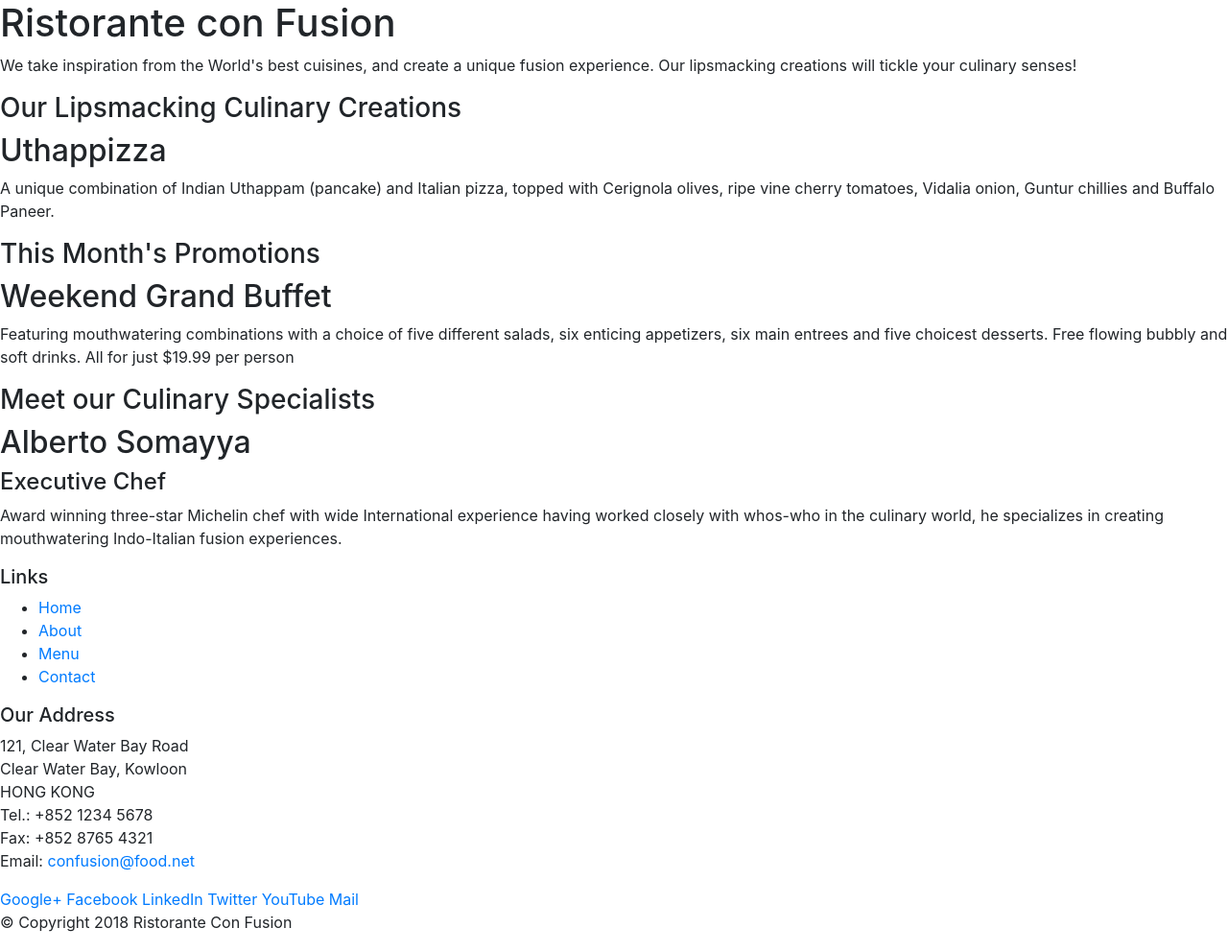
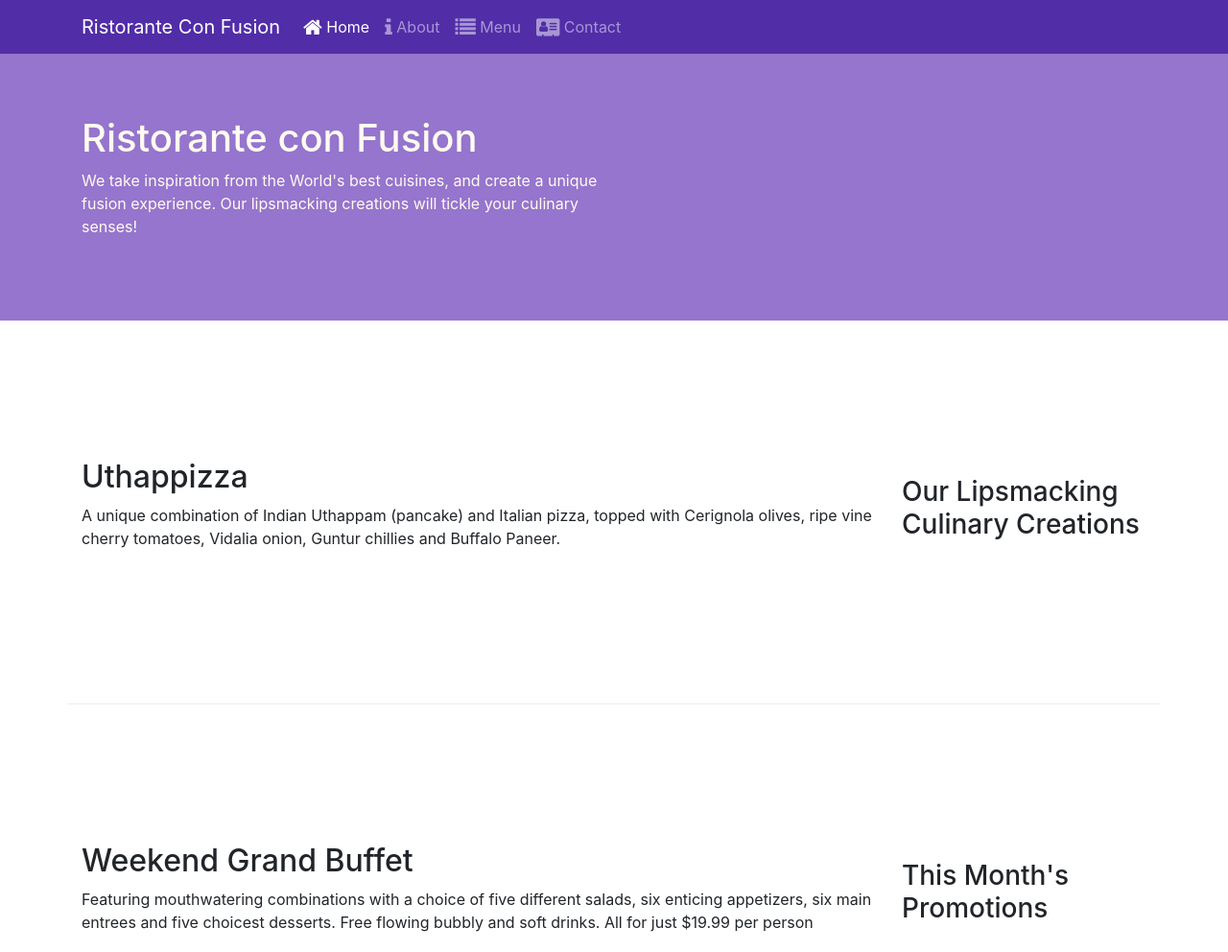
Before and after one commit to mohammedachbar/Bootstrap-test, a website: page index.html in a window 1280 px wide. Shown: the top 992 px of the page at 96% size. Drawn offline with nearby package versions, Linux system fonts and the light colour scheme.

Commit message:
bootstrap 3

```diff
--- /dev/null
+++ b/css/styles.css
@@ -0,0 +1,39 @@
+.row-header{
+    margin:0px auto;
+    padding:0px;
+}
+
+.row-content {
+    margin:0px auto;
+    padding: 50px 0px 50px 0px;
+    border-bottom: 1px ridge;
+    min-height:400px;
+}
+
+.footer{
+    background-color: #D1C4E9;
+    margin:0px auto;
+    padding: 20px 0px 20px 0px;
+}
+
+.jumbotrn {
+    padding:70px 30px 70px 30px;
+    margin:0px auto;
+    background: #9575CD ;
+    color:floralwhite;
+}
+
+address{
+    font-size:80%;
+    margin:0px;
+    color:#0f0f0f;
+}
+
+body{
+    padding:50px 0px 0px 0px;
+    z-index:0;
+}
+
+.navbar-dark {
+     background-color: #512DA8;
+}
--- a/index.html
+++ b/index.html
@@ -6,53 +6,73 @@
     <meta charset="utf-8">
     <meta name="viewport" content="width=device-width, initial-scale=1, shrink-to-fit=no">
     <meta http-equiv="x-ua-compatible" content="ie=edge">
+    <meta name="viewport" content="width=device-width, initial-scale=1, shrink-to-fit=no">
 
     <!-- Bootstrap CSS -->
+    <link href="css/styles.css" rel="stylesheet">
     <link rel="stylesheet" href="node_modules/bootstrap/dist/css/bootstrap.min.css">
+    <link rel="stylesheet" href="node_modules/font-awesome/css/font-awesome.min.css">
+    <link rel="stylesheet" href="node_modules/bootstrap-social/bootstrap-social.css">
 </head>
 
 <body>
+    <nav class="navbar navbar-dark navbar-expand-sm  fixed-top">
+        <div class="container">
+            <button class="navbar-toggler" type="button" data-toggle="collapse" data-target="#Navbar">
+                <span class="navbar-toggler-icon"></span>
+            </button>
+           <a class="navbar-brand" href="#">Ristorante Con Fusion</a>
+           <div class="collapse navbar-collapse" id="Navbar">
+                <ul class="navbar-nav mr-auto">
+                    <li class="nav-item active"><a class="nav-link" href="#"><span class="fa fa-home fa-lg"></span> Home</a></li>
+                    <li class="nav-item"><a class="nav-link" href="./aboutus.html"><span class="fa fa-info fa-lg"></span> About</a></li>
+                    <li class="nav-item"><a class="nav-link" href="#"><span class="fa fa-list fa-lg"></span> Menu</a></li>
+                    <li class="nav-item"><a class="nav-link" href="#"><span class="fa fa-address-card fa-lg"></span> Contact</a></li>
+                 </ul>
+            </div>
+        </div>
+    </nav>
 
-    <header>
-        <div>
-            <div>
-                <div>
+    <header class="jumbotrn">
+        <div class="container" >
+            <div class="row row-header">
+                <div class="col-12 col-sm-6">
                     <h1>Ristorante con Fusion</h1>
                     <p>We take inspiration from the World's best cuisines, and create a unique fusion experience. Our lipsmacking creations will tickle your culinary senses!</p>
                 </div>
-                <div>
+                <div class="col-12 col-sm-6">
                 </div>
             </div>
         </div>
     </header>
 
-    <div>
-        <div>
-            <div>
+    <div class="container">
+        <div class="row row-content align-items-center">
+            <div class="col-12 order-sm-last col-sm-4 col-md-3">
                 <h3>Our Lipsmacking Culinary Creations</h3>
             </div>
-            <div>
+            <div class="col-12  order-sm-first col-sm">
                 <h2>Uthappizza</h2>
                 <p>A unique combination of Indian Uthappam (pancake) and Italian pizza, topped with Cerignola olives, ripe vine cherry tomatoes, Vidalia onion, Guntur chillies and Buffalo Paneer.</p>
             </div>
         </div>
 
 
-        <div>
-            <div>
+        <div class="row row-content align-items-center">
+            <div class="col-12 order-sm-last col-sm-4 col-md-3">
                 <h3>This Month's Promotions</h3>
             </div>
-            <div>
+            <div class="col-12 col-sm order-sm-first">
                 <h2>Weekend Grand Buffet</h2>
                 <p>Featuring mouthwatering combinations with a choice of five different salads, six enticing appetizers, six main entrees and five choicest desserts. Free flowing bubbly and soft drinks. All for just $19.99 per person </p>
             </div>
         </div>
 
-        <div>
-            <div>
+        <div class="row row-content align-items-center">
+            <div class="col-12  order-sm-last col-sm-4 col-md-3">
                 <h3>Meet our Culinary Specialists</h3>
             </div>
-            <div>
+            <div class="col-12 col-sm order-sm-first">
                 <h2>Alberto Somayya</h2>
                 <h4>Executive Chef</h4>
                 <p>Award winning three-star Michelin chef with wide International experience having worked closely with whos-who in the culinary world, he specializes in creating mouthwatering Indo-Italian fusion experiences. </p>
@@ -60,19 +80,19 @@
         </div>
     </div>
 
-    <footer>
-        <div>
-            <div>
-                <div>
+    <footer class="footer">
+        <div class="container">
+            <div class="row">
+                <div class="col-4 offset-1 col-sm-2">
                     <h5>Links</h5>
-                    <ul>
+                    <ul class="list-unstyled">
                         <li><a href="#">Home</a></li>
                         <li><a href="#">About</a></li>
                         <li><a href="#">Menu</a></li>
                         <li><a href="#">Contact</a></li>
                     </ul>
                 </div>
-                <div>
+                <div class="col-7 col-sm-5">
                     <h5>Our Address</h5>
                     <address>
 		              121, Clear Water Bay Road<br>
@@ -83,8 +103,8 @@
 		              Email: <a href="mailto:confusion@food.net">confusion@food.net</a>
 		           </address>
                 </div>
-                <div>
-                    <div>
+                <div class="col-12 col-sm-4 align-self-center">
+                    <div class="text-center">
                         <a href="http://google.com/+">Google+</a>
                         <a href="http://www.facebook.com/profile.php?id=">Facebook</a>
                         <a href="http://www.linkedin.com/in/">LinkedIn</a>
@@ -94,8 +114,8 @@
                     </div>
                 </div>
            </div>
-           <div>
-                <div>
+           <div class="row justify-content-center">
+                <div class="col-auto">
                     <p>© Copyright 2018 Ristorante Con Fusion</p>
                 </div>
            </div>
--- a/package.json
+++ b/package.json
@@ -15,6 +15,8 @@
   },
   "dependencies": {
     "bootstrap": "^4.0.0",
+    "bootstrap-social": "^5.1.1",
+    "font-awesome": "^4.7.0",
     "jquery": "^3.3.1",
     "popper.js": "^1.12.9"
   }
```
Also changed, not shown: aboutus.html (added, +135 -0 lines), 2 other files.
